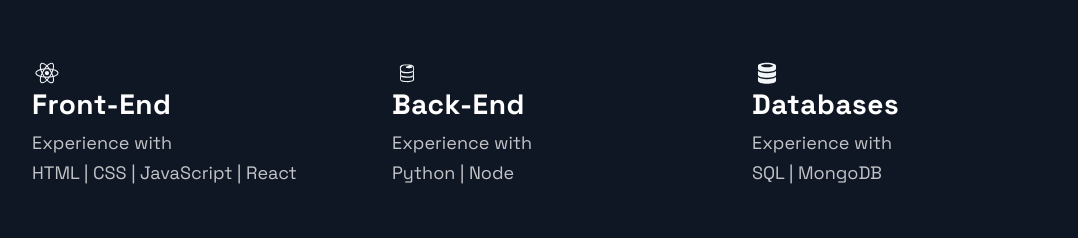
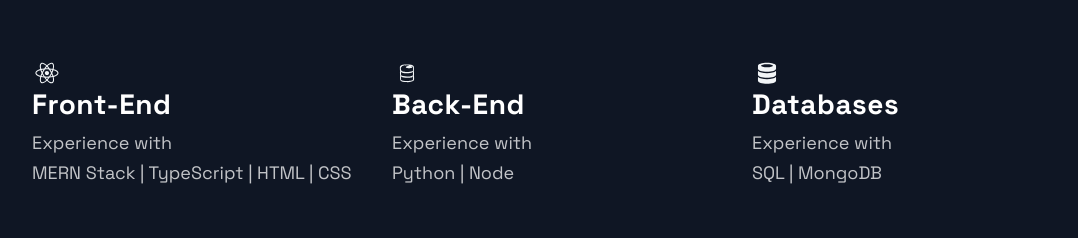
Before and after one commit to shay90210/new-portfolio-dev, a Next.js app: page / in a window 1280 px wide. Shown: the part 2260-2498 px from the top of the page, without its empty margins (88-1166 px from the left). Built offline with nearby package versions, Linux system fonts and the light colour scheme.

Commit message:
updated technologies.js

```diff
--- a/src/components/Technologies/Technologies.js
+++ b/src/components/Technologies/Technologies.js
@@ -18,7 +18,7 @@
           <ListTitle>Front-End</ListTitle>
           <ListParagraph>
             Experience with <br />
-            HTML | CSS | JavaScript | React
+            MERN Stack | TypeScript | HTML | CSS
           </ListParagraph>
         </ListContainer>
       </ListItem>
```
